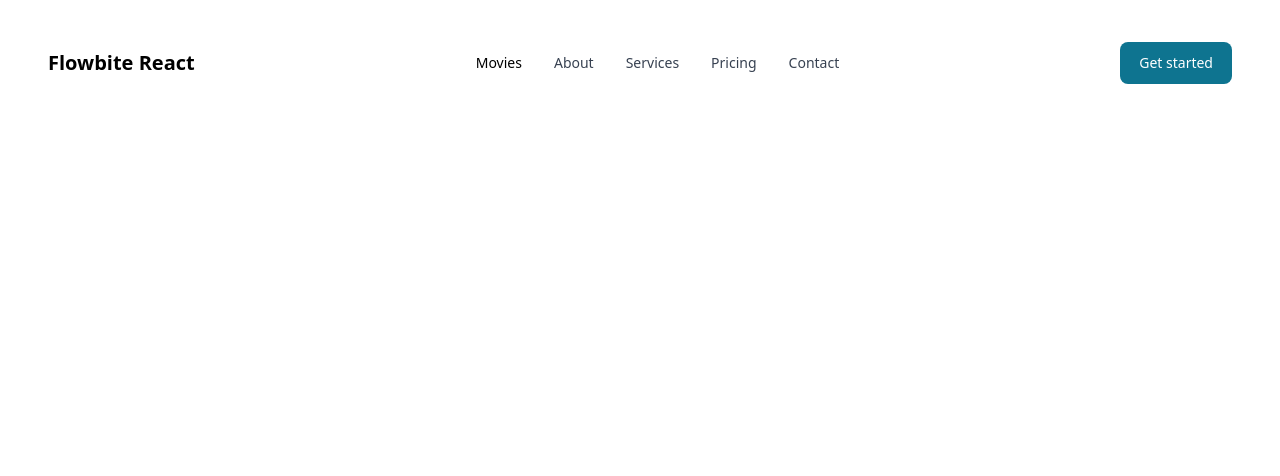
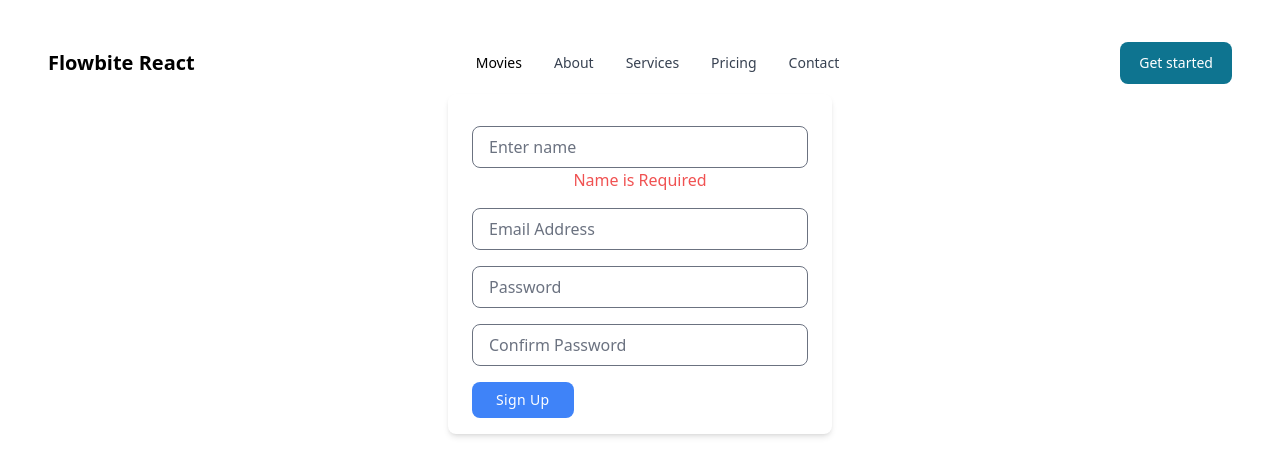
Before and after one commit to ZCoder-THZ/movie-listing-front, a React (Vite) app: page /user/register in a window 1280 px wide. Shown: the top 476 px of the page. Built offline with nearby package versions, Linux system fonts and the light colour scheme; no server answers.

Commit message:
register ui

```diff
--- a/src/App.jsx
+++ b/src/App.jsx
@@ -8,6 +8,7 @@ import Detail from './views/Detail';
 import Nav from './components/Nav';
 import './App.css'
 import PublicProfile from './views/PublicProfile';
+import SignUp from './views/SignUp';
 import RelatedMovies from './views/RelatedMovies';
 
 
@@ -49,6 +50,7 @@ function App() {
         <Route path='/detail/:id' element={<Detail />}></Route>
         <Route path='/users/public_profile/:userId' element={<PublicProfile />}></Route>
         <Route path='/user/related_movies/:userId' element={<RelatedMovies />}></Route>
+        <Route path='/user/register' element={<SignUp/>}></Route>
 
       </Routes>
 
--- /dev/null
+++ b/src/views/SignUp.jsx
@@ -0,0 +1,117 @@
+import React, { useState } from 'react';
+
+const SignUp = () => {
+  // Define state variables for the form input values
+  const [formData, setFormData] = useState({
+    name: '',
+    email: '',
+    password: '',
+    password_confirmation: '',
+  });
+
+  const [errors, setErrors] = useState({
+    name: '',
+    email: '',
+    password: '',
+    password_confirmation: '',
+  });
+
+
+  // Handle input changes and update the state
+  const handleInputChange = (e) => {
+    const { name, value } = e.target;
+    setFormData({
+      ...formData,
+      [name]: value,
+    });
+
+
+  };
+
+
+
+  // Handle form submission
+  const handleSubmit = (e) => {
+    const { name, value } = e.target;
+
+    e.preventDefault();
+    // Access the form data in the state
+    setFormData({
+        name: '',
+        email: '',
+        password: '',
+        password_confirmation: '',
+      });
+
+
+    // You can perform further actions, such as sending the data to an API, here.
+  };
+
+  return (
+    <div className="w-full max-w-sm mx-auto overflow-hidden bg-white rounded-lg shadow-md dark:bg-gray-800">
+      <div className="px-6 py-4">
+        {/* ... Your existing code ... */}
+        <form onSubmit={handleSubmit}>
+          <div className="w-full mt-4">
+            <input
+              className="block w-full px-4 py-2 mt-2 text-gray-700 placeholder-gray-500 bg-white border rounded-lg dark:bg-gray-800 dark:border-gray-600 dark:placeholder-gray-400 focus:border-blue-400 dark:focus:border-blue-300 focus:ring-opacity-40 focus:outline-none focus:ring focus:ring-blue-300"
+              type="text"
+              placeholder="Enter name"
+              name="name"
+              value={formData.name}
+              onChange={handleInputChange}
+            />{
+
+            }
+            <span className="text-red-500">Name is Required</span>
+          </div>
+
+          <div className="w-full mt-4">
+            <input
+              className="block w-full px-4 py-2 mt-2 text-gray-700 placeholder-gray-500 bg-white border rounded-lg dark:bg-gray-800 dark:border-gray-600 dark:placeholder-gray-400 focus:border-blue-400 dark:focus:border-blue-300 focus:ring-opacity-40 focus:outline-none focus:ring focus:ring-blue-300"
+              type="email"
+              placeholder="Email Address"
+              name="email"
+              value={formData.email}
+              onChange={handleInputChange}
+            />
+          </div>
+
+          <div className="w-full mt-4">
+            <input
+              className="block w-full px-4 py-2 mt-2 text-gray-700 placeholder-gray-500 bg-white border rounded-lg dark:bg-gray-800 dark:border-gray-600 dark:placeholder-gray-400 focus:border-blue-400 dark:focus:border-blue-300 focus:ring-opacity-40 focus:outline-none focus:ring focus:ring-blue-300"
+              type="password"
+              placeholder="Password"
+              name="password"
+              value={formData.password}
+              onChange={handleInputChange}
+            />
+          </div>
+          <div className="w-full mt-4">
+            <input
+              className="block w-full px-4 py-2 mt-2 text-gray-700 placeholder-gray-500 bg-white border rounded-lg dark:bg-gray-800 dark:border-gray-600 dark:placeholder-gray-400 focus:border-blue-400 dark:focus:border-blue-300 focus:ring-opacity-40 focus:outline-none focus:ring focus:ring-blue-300"
+              type="password"
+              placeholder="Confirm Password"
+              name="password_confirmation"
+              value={formData.password_confirmation}
+              onChange={handleInputChange}
+            />
+          </div>
+
+          <div className="flex items-center justify-between mt-4">
+            {/* ... Your existing code ... */}
+            <button
+              className="px-6 py-2 text-sm font-medium tracking-wide text-white capitalize transition-colors duration-300 transform bg-blue-500 rounded-lg hover:bg-blue-400 focus:outline-none focus:ring focus:ring-blue-300 focus:ring-opacity-50"
+              type="submit"
+            >
+              Sign Up
+            </button>
+          </div>
+        </form>
+      </div>
+      {/* ... Your existing code ... */}
+    </div>
+  );
+};
+
+export default SignUp;
```
